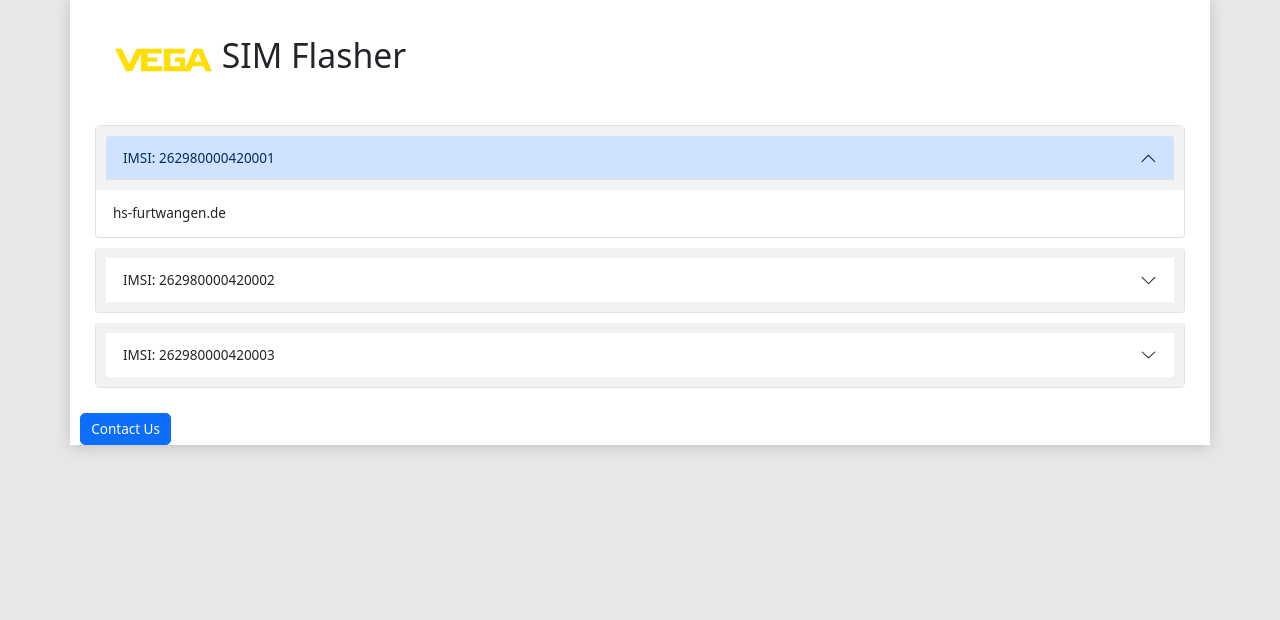
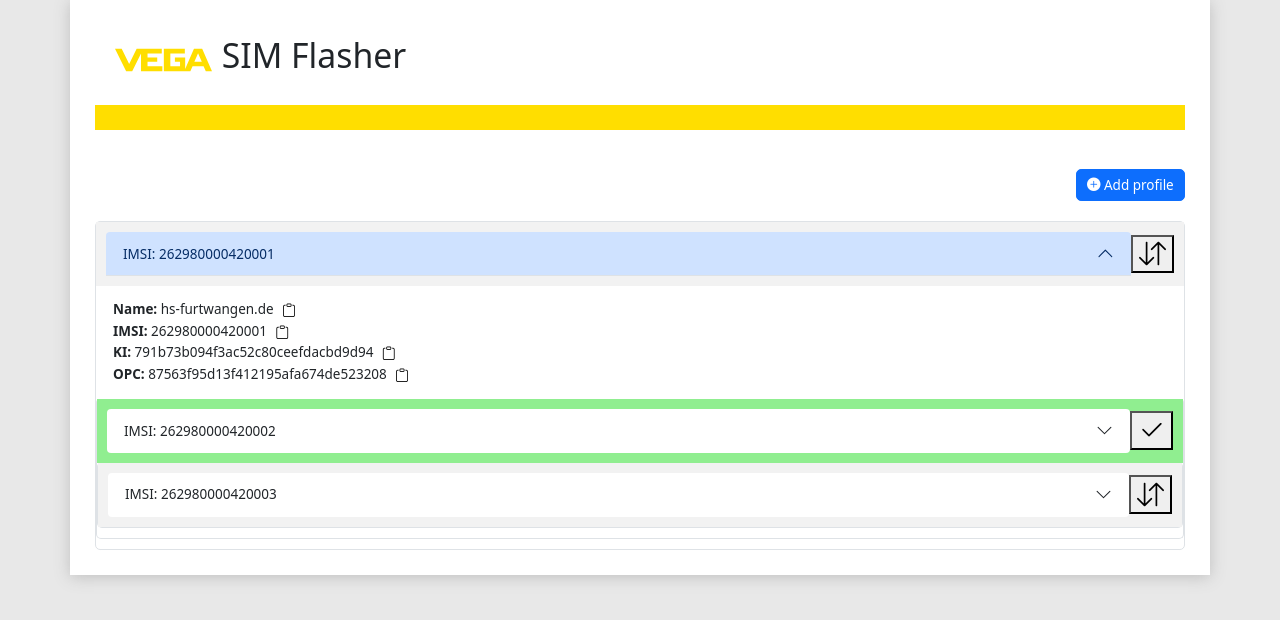
Before and after one commit to aarons20/Semesterprojekt_SIM_Webtool, a Flask app: page / in a window 1280 px wide, after a click that opens the changed part. Shown: the top 620 px of the page. Run offline with Flask 3, Linux system fonts and the light colour scheme.

Commit message:
Added the basic user interface requirements like buttons and displaying the necessary data.

```diff
--- a/app.py
+++ b/app.py
@@ -9,6 +9,7 @@
 
 app = Flask(__name__)
 """
+db = SQLAlchemy()
 app.config['SQLALCHEMY_DATABASE_URI'] = 'sqlite:///database.db'
 db = SQLAlchemy(app)
 migrate = Migrate(app, db)
@@ -51,7 +52,8 @@
             opc='be3c92d74ab3fd725aed576bc72895a4'
         )
     ]
-    return render_template('index.html', profiles=profiles)
+    active_imsi = '262980000420002'
+    return render_template('index.html', profiles=profiles, active_imsi = active_imsi)
 
 if __name__ == '__main__':
     app.run(debug=True)
--- a/requirements.txt
+++ b/requirements.txt
@@ -1,4 +1,4 @@
 pipenv  # Paketmanager
 Flask   # Framework
-Flask-SQLAlchemy # Datenbank
+flask_sqlalchemy
 Flask-Migrate
--- a/static/css/styles.css
+++ b/static/css/styles.css
@@ -1,5 +1,3 @@
-/* styles.css */
-
 @media (min-width: 1500px) {
   .container {
     width: 1440px;
@@ -22,6 +20,16 @@
   padding: 20px;
   display: flex;
 }
+
+main {
+  padding-top: 25px;
+}
+
+.placeholder-div {
+  height: 25px;
+  background-color: #ffde00;
+}
+
 .container {
   box-shadow: 0 2px 15px #bfbfbf;
   background-color: white;
@@ -58,10 +66,53 @@
   padding: 10px;
   background-color: #f2f2f2;
 }
+.highlight {
+  background-color: lightgreen;
+}
 
 .accordion-header h3 {
   margin: 0;
 }
+
+.button-container {
+  display: flex;
+  justify-content: flex-end;
+}
+
+.vega-blue {
+  background-color: #1267a8;
+}
+
+.copy-button {
+  border: none;
+  background-color: transparent;
+  cursor: pointer;
+  padding: 0;
+  margin-left: 5px;
+  font-size: inherit;
+  line-height: inherit;
+  vertical-align: middle;
+}
+.copied {
+  color: green;
+}
+@keyframes share {
+  0% {
+    transform: scale(1);
+  }
+  50% {
+    transform: scale(1.2);
+  }
+  100% {
+    transform: scale(1);
+  }
+}
+
+.copy-button.share-animation {
+  animation: share 0.5s;
+}
+
+
 
 .add-icon {
   background: none;
--- a/static/js/script.js
+++ b/static/js/script.js
@@ -0,0 +1,18 @@
+function copyToClipboard(value, button) {
+    const textarea = document.createElement('textarea');
+    textarea.value = value;
+    document.body.appendChild(textarea);
+    textarea.select();
+    document.execCommand('copy');
+    document.body.removeChild(textarea);
+
+    // Add 'copied' class to button
+    button.classList.add('copied');
+    button.classList.add('share-animation');
+
+    // Remove 'copied' class after a delay
+    setTimeout(function() {
+        button.classList.remove('copied');
+        button.classList.remove('share-animation');
+    }, 1000); // Adjust the duration as needed
+  }
--- a/templates/index.html
+++ b/templates/index.html
@@ -3,12 +3,13 @@
 <head>
   <title>Meine Website</title>
   <link rel="stylesheet" href="/static/css/styles.css">
+  <link rel="stylesheet" href="https://cdn.jsdelivr.net/npm/bootstrap-icons@1.10.5/font/bootstrap-icons.css">
   <link href="https://cdn.jsdelivr.net/npm/bootstrap@5.3.0/dist/css/bootstrap.min.css" rel="stylesheet" integrity="sha384-9ndCyUaIbzAi2FUVXJi0CjmCapSmO7SnpJef0486qhLnuZ2cdeRhO02iuK6FUUVM" crossorigin="anonymous">
   <script src="https://cdn.jsdelivr.net/npm/bootstrap@5.3.0/dist/js/bootstrap.bundle.min.js" integrity="sha384-geWF76RCwLtnZ8qwWowPQNguL3RmwHVBC9FhGdlKrxdiJJigb/j/68SIy3Te4Bkz" crossorigin="anonymous"></script>
   <style>
         .modal-header {
             background: #ffde00;
-            color: #fff;
+            color: #000;
         }
 
         .required:after {
@@ -26,29 +27,47 @@
         </div>
         <h1>SIM Flasher</h1>
       </header>
+
+      <div class="placeholder-div">&nbsp;</div>
+
       <main>
+        <div class="button-container mt-3">
+            <button type="button" class="btn btn-primary vega-blue float-end" data-bs-toggle="modal" data-bs-target="#myModal">
+                <i class="bi bi-plus-circle-fill"></i> Add profile
+            </button>
+        </div>
         <div class="accordion" id="myAccordion">
           {% for profile in profiles %}
+          {% set mark_as_active = profile.imsi==active_imsi %}
           <div class="accordion-item">
-              <h2 class="accordion-header" id="heading{{ loop.index }}">
+              <h2 class="accordion-header {% if mark_as_active %}highlight{% endif %}" id="heading{{ loop.index }}">
                   <button class="accordion-button collapsed" type="button" data-bs-toggle="collapse" data-bs-target="#collapse{{ loop.index }}" aria-expanded="false"  aria-controls="collapse{{ loop.index }}">
                     IMSI: {{ profile.imsi }}
+                    <button type="button">
+                        {% if mark_as_active %}
+                            <i class="bi bi-check2"></i>
+                        {% else %}
+                            <i class="bi bi-arrow-down-up"></i>
+                        {% endif %}
+                    </button>
                   </button>
               </h2>
               <div id="collapse{{ loop.index }}" class="accordion-collapse collapse">
                   <div class="accordion-body">
-                      {{ profile.name }}
-                  </div>
+                    <div class="profile-info">
+                        <strong>Name:</strong> {{ profile.name }} <button class="copy-button" onclick="copyToClipboard('{{ profile.name }}', this)" data-bs-toggle="tooltip" data-bs-placement="top" title="Copy Name"><i class="bi bi-clipboard"></i></button><br>
+                        <strong>IMSI:</strong> {{ profile.imsi }} <button class="copy-button" onclick="copyToClipboard('{{ profile.imsi }}', this)" data-bs-toggle="tooltip" data-bs-placement="top" title="Copy IMSI"><i class="bi bi-clipboard"></i></button><br>
+                        <strong>KI:</strong> {{ profile.ki }} <button class="copy-button" onclick="copyToClipboard('{{ profile.ki }}', this)" data-bs-toggle="tooltip" data-bs-placement="top" title="Copy KI"><i class="bi bi-clipboard"></i></button><br>
+                        <strong>OPC:</strong> {{ profile.opc }} <button class="copy-button" onclick="copyToClipboard('{{ profile.opc }}', this)" data-bs-toggle="tooltip" data-bs-placement="top" title="Copy OPC"><i class="bi bi-clipboard"></i></button><br>
+                    </div>
               </div>
           </div>
           {% endfor %}
         </div>
   </div>
 
-    </main>
+</main>
 
-
-      <button type="button" class="btn btn-primary" data-bs-toggle="modal" data-bs-target="#myModal">Contact Us</button>
       <div class="modal" id="myModal">
           <div class="modal-dialog">
               <div class="modal-content">
```
Also changed, not shown: templates/template.html (deleted, +0 -14 lines), README.md.
